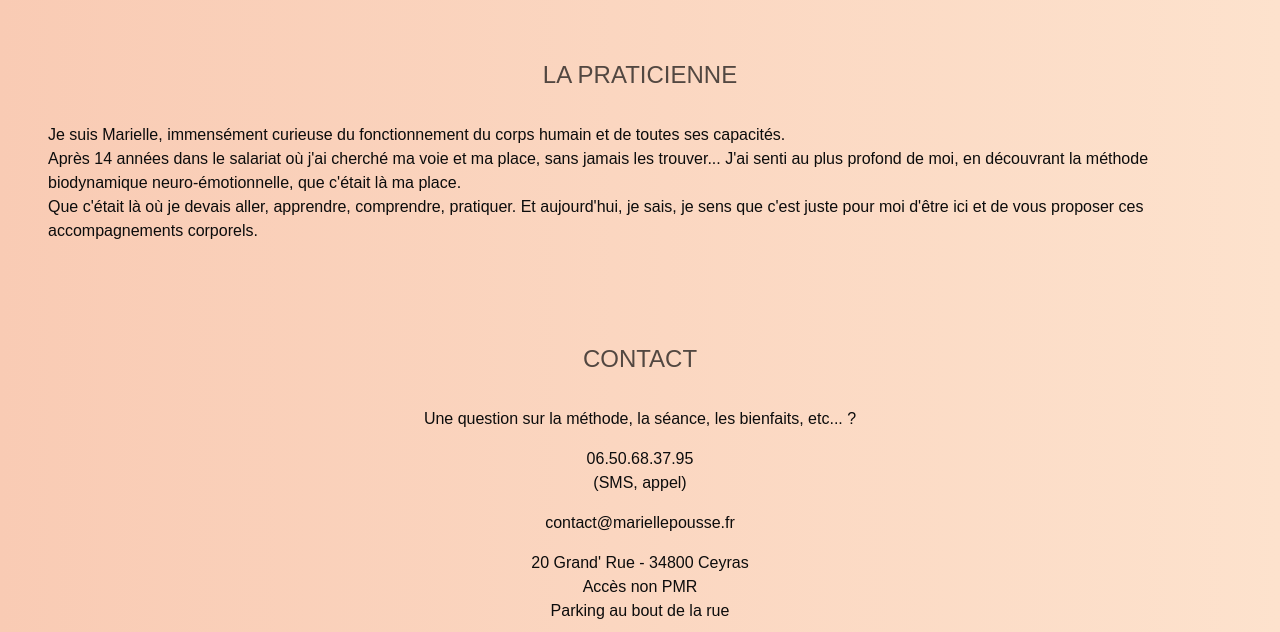
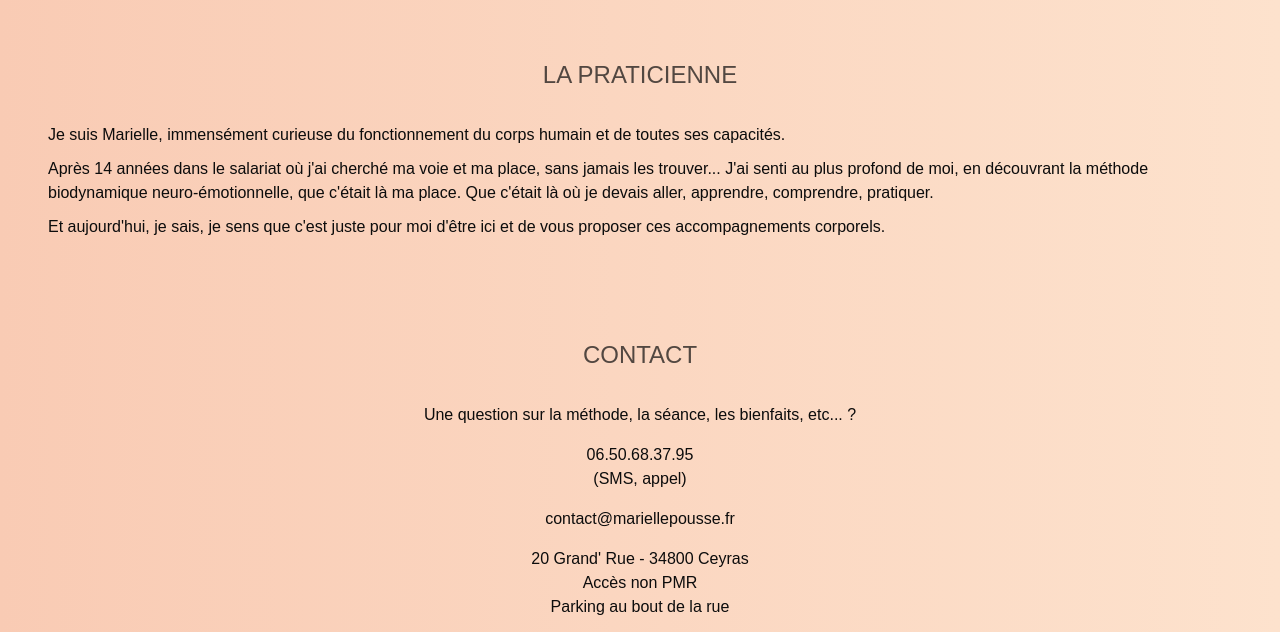
Before and after one commit to flaugere/website-marielle, an Astro site: page / in a window 1280 px wide. Shown: the part 4400-5032 px from the top of the page. Built offline with nearby package versions, Linux system fonts and the light colour scheme; Astro itself is replaced by a stand-in of ours.

Commit message:
chore(praticienne): espacement

```diff
--- a/src/pages/index.astro
+++ b/src/pages/index.astro
@@ -283,13 +283,18 @@ import Image3 from '../assets/image_home3.jpg'
 				</h2>
 				<p class="mt-12">
 					Je suis Marielle, immensément curieuse du fonctionnement du corps
-					humain et de toutes ses capacités. <br />Après 14 années dans le
-					salariat où j'ai cherché ma voie et ma place, sans jamais les
-					trouver... J'ai senti au plus profond de moi, en découvrant la méthode
-					biodynamique neuro-émotionnelle, que c'était là ma place.
-					<br />Que c'était là où je devais aller, apprendre, comprendre,
-					pratiquer. Et aujourd'hui, je sais, je sens que c'est juste pour moi
-					d'être ici et de vous proposer ces accompagnements corporels.
+					humain et de toutes ses capacités.
+				</p>
+				<p class="mt-12">
+					Après 14 années dans le salariat où j'ai cherché ma voie et ma place,
+					sans jamais les trouver... J'ai senti au plus profond de moi, en
+					découvrant la méthode biodynamique neuro-émotionnelle, que c'était là
+					ma place. Que c'était là où je devais aller, apprendre, comprendre,
+					pratiquer.
+				</p>
+				<p class="mt-12">
+					Et aujourd'hui, je sais, je sens que c'est juste pour moi d'être ici
+					et de vous proposer ces accompagnements corporels.
 				</p>
 			</section>
 			<section>
```
